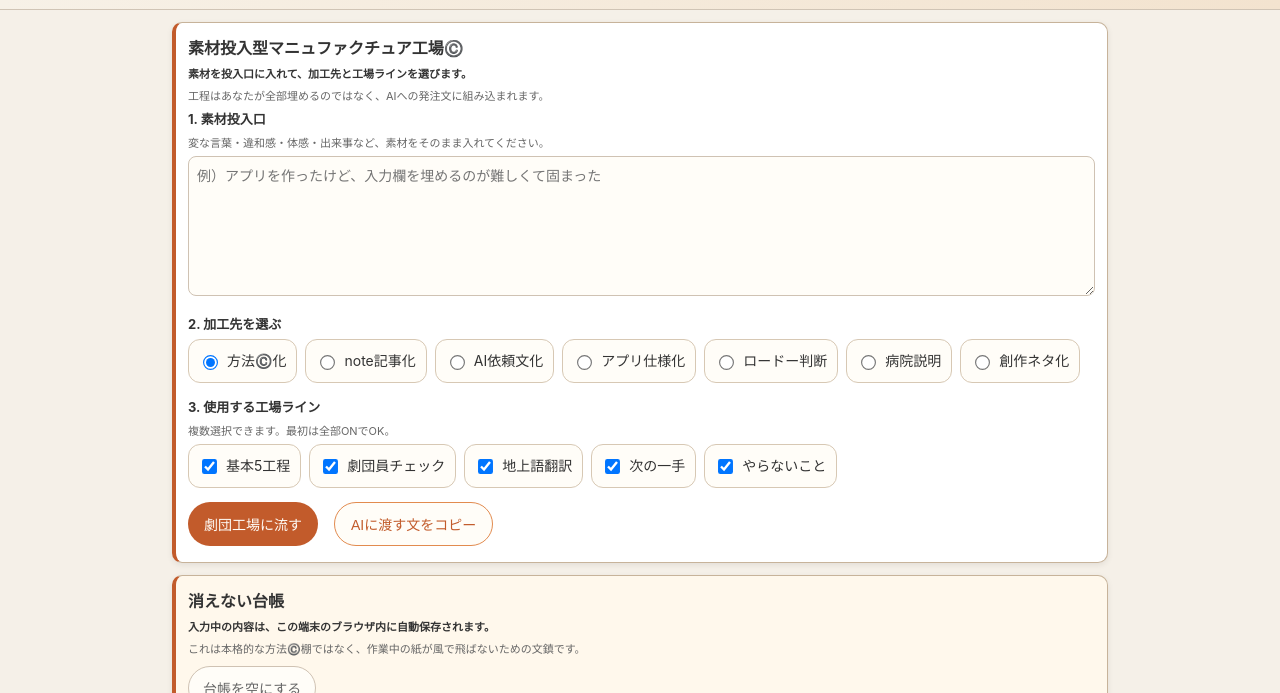
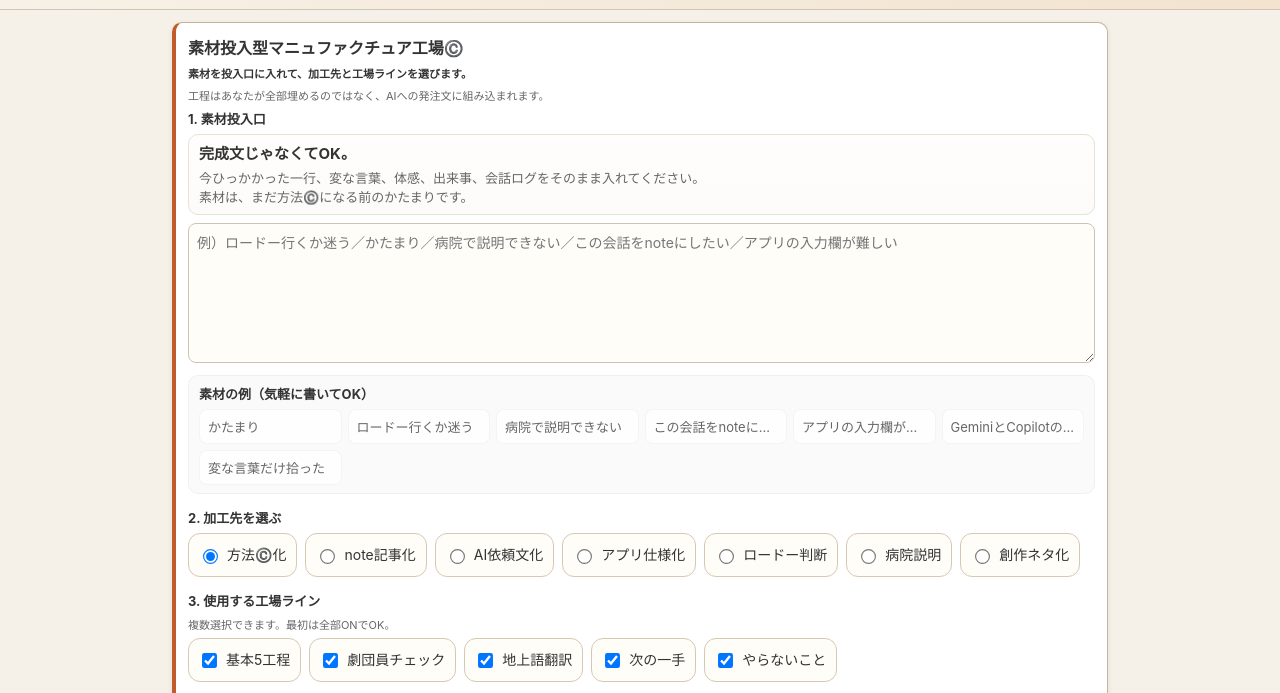
Before and after one commit to Hiderock61/hiderock-tam, a plain HTML site: page index.html in a window 1280 px wide. Shown: the part 78-771 px from the top of the page. Drawn offline with Linux system fonts and the light colour scheme.

Commit message:
Add files via upload

```diff
--- a/index.html
+++ b/index.html
@@ -22,8 +22,27 @@
     <p class="hint">工程はあなたが全部埋めるのではなく、AIへの発注文に組み込まれます。</p>
 
     <label for="input-material" class="factory-label">1. 素材投入口</label>
-    <p class="hint">変な言葉・違和感・体感・出来事など、素材をそのまま入れてください。</p>
-    <textarea id="input-material" class="big-textarea" placeholder="例）アプリを作ったけど、入力欄を埋めるのが難しくて固まった"></textarea>
+    <div class="material-help">
+      <strong>完成文じゃなくてOK。</strong>
+      <div class="material-help-body">
+        今ひっかかった一行、変な言葉、体感、出来事、会話ログをそのまま入れてください。<br>
+        素材は、まだ方法©️になる前のかたまりです。
+      </div>
+    </div>
+    <textarea id="input-material" class="big-textarea" placeholder="例）ロードー行くか迷う／かたまり／病院で説明できない／この会話をnoteにしたい／アプリの入力欄が難しい"></textarea>
+
+    <div class="material-examples" aria-label="素材の例">
+      <div class="examples-title">素材の例（気軽に書いてOK）</div>
+      <ul class="examples-list">
+        <li>かたまり</li>
+        <li>ロードー行くか迷う</li>
+        <li>病院で説明できない</li>
+        <li>この会話をnoteにしたい</li>
+        <li>アプリの入力欄が難しい</li>
+        <li>GeminiとCopilotの返事を整理したい</li>
+        <li>変な言葉だけ拾った</li>
+      </ul>
+    </div>
 
     <div class="factory-group">
       <div class="factory-label">2. 加工先を選ぶ</div>
--- a/style.css
+++ b/style.css
@@ -367,3 +367,83 @@ h3 {
     width: 100%;
   }
 }
+
+/* v0.4B 呼び水サンプル棚パッチ */
+.material-help {
+  background: linear-gradient(180deg, #fffefc, #fcfbf9);
+  border: 1px solid #e7e2d6;
+  padding: 8px 10px;
+  border-radius: 10px;
+  margin-bottom: 8px;
+  font-size: 14px;
+  color: var(--text-main);
+  line-height: 1.45;
+}
+
+.material-help strong {
+  display: block;
+  font-size: 15px;
+  margin-bottom: 4px;
+}
+
+.material-help-body {
+  color: var(--text-muted);
+  font-size: 13px;
+}
+
+.material-examples {
+  margin-top: 8px;
+  padding: 8px 10px;
+  background: rgba(0, 0, 0, 0.02);
+  border-radius: 10px;
+  border: 1px solid rgba(0, 0, 0, 0.04);
+  font-size: 13px;
+  color: var(--text-main);
+}
+
+.examples-title {
+  font-weight: 700;
+  font-size: 13px;
+  margin-bottom: 6px;
+  color: var(--text-main);
+}
+
+.examples-list {
+  list-style: none;
+  padding: 0;
+  margin: 0;
+  display: grid;
+  grid-template-columns: repeat(auto-fit, minmax(132px, 1fr));
+  gap: 6px;
+}
+
+.examples-list li {
+  background: rgba(255, 255, 255, 0.72);
+  border: 1px solid rgba(0, 0, 0, 0.04);
+  padding: 7px 8px;
+  border-radius: 8px;
+  font-size: 13px;
+  color: var(--text-muted);
+  white-space: nowrap;
+  overflow: hidden;
+  text-overflow: ellipsis;
+}
+
+@media (max-width: 480px) {
+  .material-help {
+    padding: 8px;
+  }
+
+  .material-help-body {
+    font-size: 13px;
+  }
+
+  .examples-list {
+    grid-template-columns: repeat(auto-fit, minmax(118px, 1fr));
+  }
+
+  .examples-list li {
+    font-size: 13px;
+    padding: 8px 10px;
+  }
+}
```
Also changed, not shown: 1 other file.
